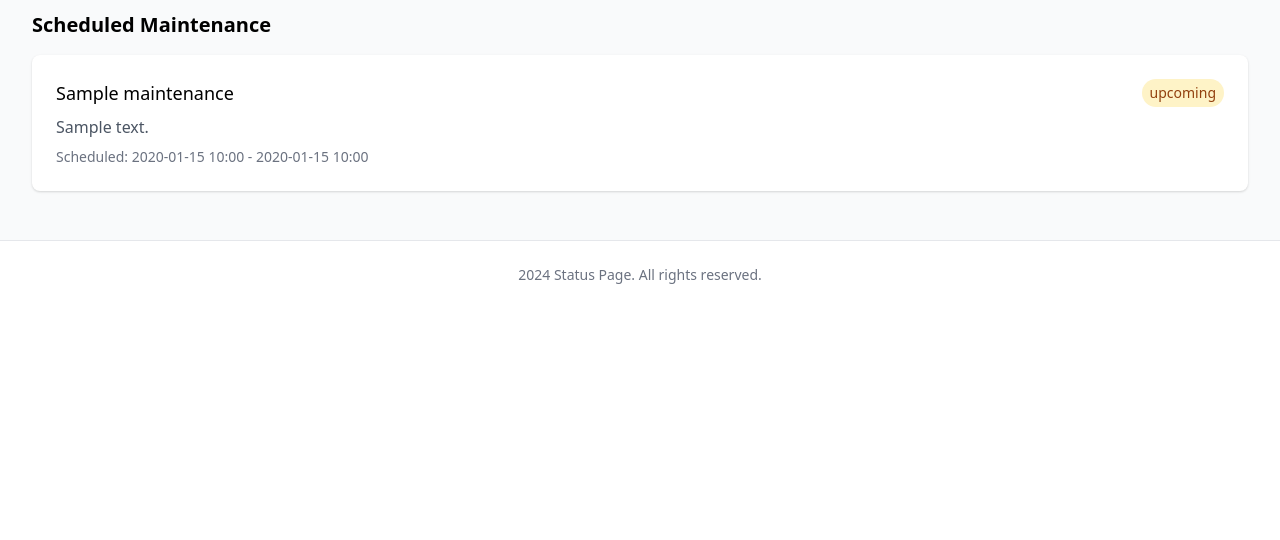
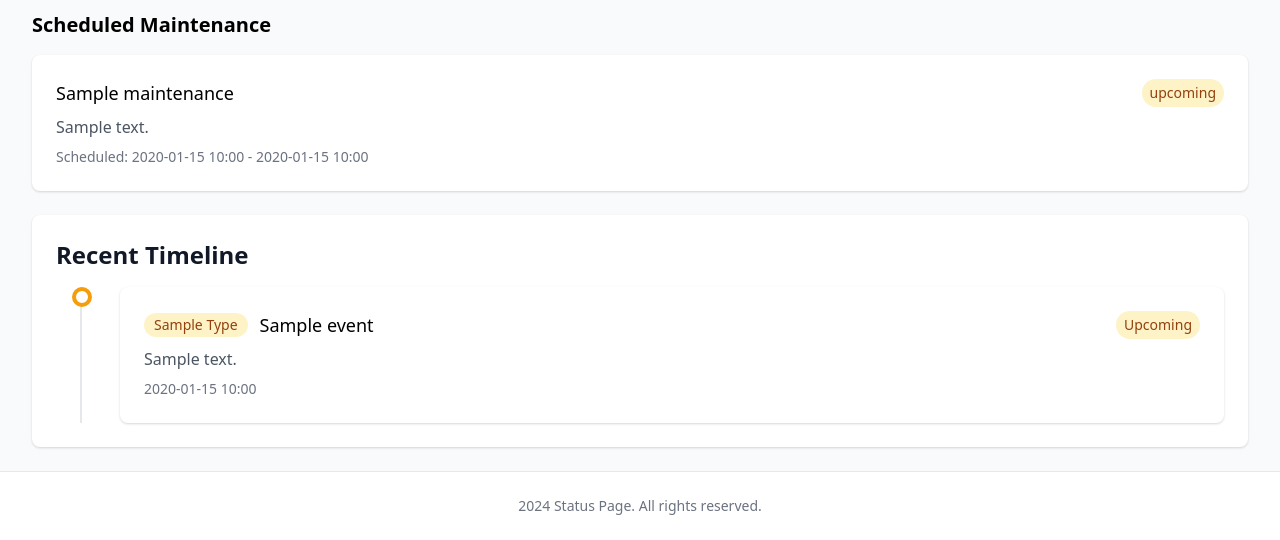
Before and after one commit to damanraaj/statuspage, a Flask app: template app/templates/public/index.html in a window 1280 px wide. Shown: the part 491-1031 px from the top of the page. Before the commit the page ends 775 px from the top, so only its background shows below. Run offline with Flask 3, Linux system fonts and the light colour scheme; tables that the repository leaves empty hold one stand-in row (values such as "Sample post"); the template is opened without the code that fills it: values that come from a table or form of the project are taken from there, most other values are stand-ins (such as "Sample title", 1, 10 or a date in 2020).

Commit message:
add timeline

```diff
--- a/app/templates/public/index.html
+++ b/app/templates/public/index.html
@@ -79,5 +79,58 @@
         </div>
     </div>
     {% endif %}
+    <!-- Timeline -->
+<div class="bg-white shadow rounded-lg p-6">
+    <h2 class="text-2xl font-bold text-gray-900 mb-4">Recent Timeline</h2>
+    <div class="relative">
+        <!-- Timeline line -->
+        <div class="absolute left-6 top-0 bottom-0 w-0.5 bg-gray-200"></div>
+
+        <div class="space-y-8">
+            {% for event in timeline_events %}
+            <div class="relative pl-16">
+                <!-- Timeline dot -->
+                <div class="absolute left-4 -translate-x-1/2 w-5 h-5 rounded-full border-4
+                    {% if event.type == 'incident' %}border-red-500 bg-white
+                    {% elif event.type == 'update' %}border-blue-500 bg-white
+                    {% else %}border-yellow-500 bg-white{% endif %}">
+                </div>
+
+                <!-- Event card -->
+                <div class="bg-white shadow rounded-lg p-6">
+                    <div class="flex items-center justify-between">
+                        <div class="flex items-center space-x-3">
+                            <span class="text-sm font-medium px-2.5 py-0.5 rounded-full
+                                {% if event.type == 'incident' %}bg-red-100 text-red-800
+                                {% elif event.type == 'update' %}bg-blue-100 text-blue-800
+                                {% else %}bg-yellow-100 text-yellow-800{% endif %}">
+                                {{ event.type|title }}
+                            </span>
+                            <h3 class="text-lg font-medium">{{ event.title }}</h3>
+                        </div>
+                        {% if event.status %}
+                        <span class="px-2 py-1 text-sm rounded-full
+                            {% if event.status in ['investigating', 'identified'] %}bg-red-100 text-red-800
+                            {% elif event.status == 'monitoring' %}bg-blue-100 text-blue-800
+                            {% elif event.status == 'resolved' %}bg-green-100 text-green-800
+                            {% elif event.status == 'upcoming' %}bg-yellow-100 text-yellow-800
+                            {% elif event.status == 'ongoing' %}bg-green-100 text-green-800
+                            {% else %}bg-gray-100 text-gray-800{% endif %}">
+                            {{ event.status|title }}
+                        </span>
+                        {% endif %}
+                    </div>
+                    {% if event.description %}
+                    <p class="mt-2 text-gray-600">{{ event.description }}</p>
+                    {% endif %}
+                    <p class="mt-2 text-sm text-gray-500">
+                        {{ event.timestamp.strftime('%Y-%m-%d %H:%M') }}
+                    </p>
+                </div>
+            </div>
+            {% endfor %}
+        </div>
+    </div>
+</div>
 </div>
 {% endblock %}
```
Also changed, not shown: app/routes/public.py (+64 -5 lines), instance/statuspage.db.
